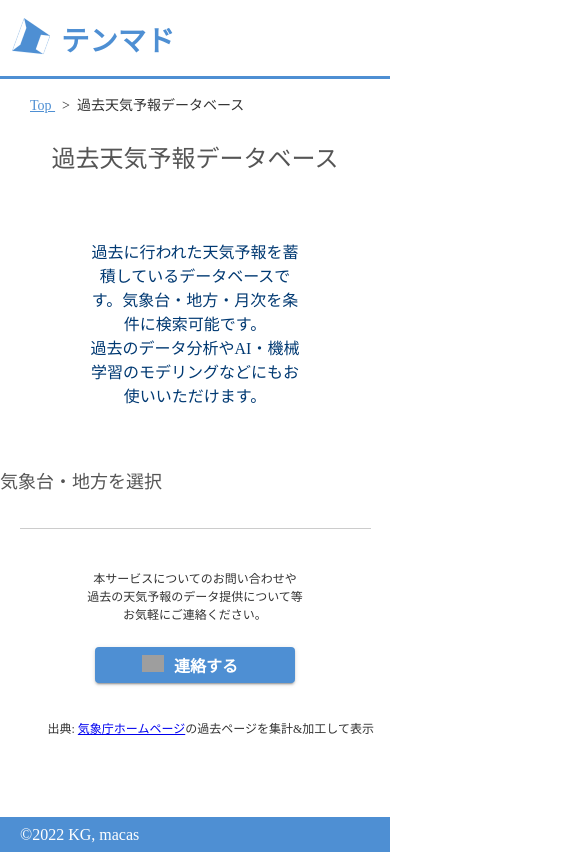
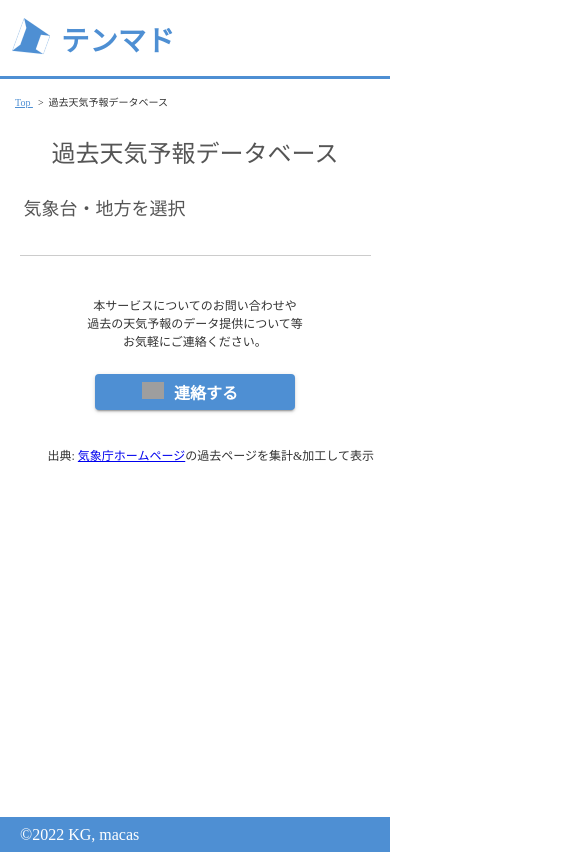
Before and after one commit to KomakiYasuhiro/tenmado-front, a Nuxt app: page /weatherforecast in a window 390 px wide. Shown: the top 860 px of the page, 585 px wide, since content can reach past the window. Built offline with nearby package versions, Linux system fonts and the light colour scheme; no server answers; grey boxes are pictures that could not be loaded.

Commit message:
feat: 過去天気予報トップページのスマホ対応

```diff
--- a/app/components/pages/common/Breadcrumbs.vue
+++ b/app/components/pages/common/Breadcrumbs.vue
@@ -56,4 +56,11 @@ export default Vue.extend({
         color: #4e8fd3
     }
 }
+
+@media screen and (max-width: 500px) {
+    .heading-breadcrumbs {
+        margin: 15px 15px;
+        font-size: 10px;
+    }
+}
 </style>
--- a/app/pages/weatherforecast/index.vue
+++ b/app/pages/weatherforecast/index.vue
@@ -3,7 +3,7 @@
   Breadcrumbs(:layers="breadcrumbsLayers")
   article
     Heading(:headingText="headingText")
-    Description(:descriptionText="descriptionText")
+    Description.description(:descriptionText="descriptionText")
     .content
       h2.content-title 気象台・地方を選択
       .kubun-list
@@ -93,10 +93,12 @@ export default Vue.extend({
   display: flex;
   flex-direction: column;
   min-height: 85vh;
+}
 
 article {
   display: flex;
   flex-direction: column;
+}
 
 .content {
   width: 800px;
@@ -104,6 +106,7 @@ export default Vue.extend({
   margin-bottom: 20px;
   display: flex;
   flex-direction: column;
+}
 
 .content-title {
   color: #555;
@@ -115,9 +118,17 @@ export default Vue.extend({
 .to_area_link {
   color: #4e8fd3
 }
-    }
+
+
+@media screen and (max-width: 500px) {
+  .description {
+    height: 0px;
+    display: none;
   }
 
+  .content {
+    width: 88%;
+  }
 }
 
 
```
Lines whose indentation alone changed are shown as unchanged.
